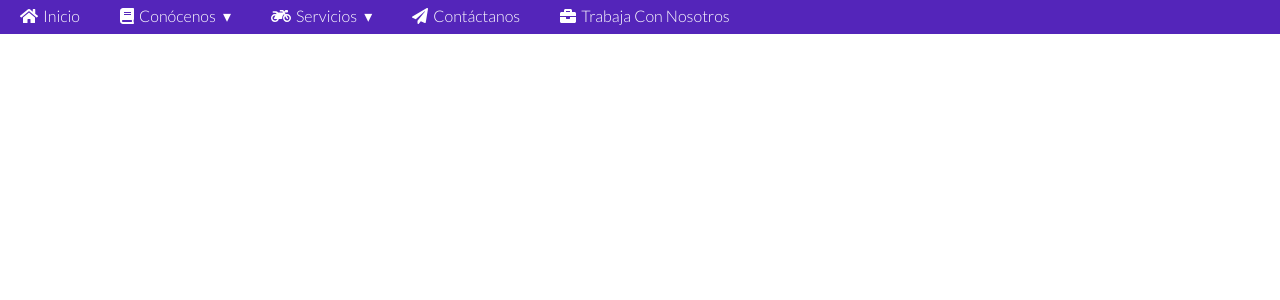
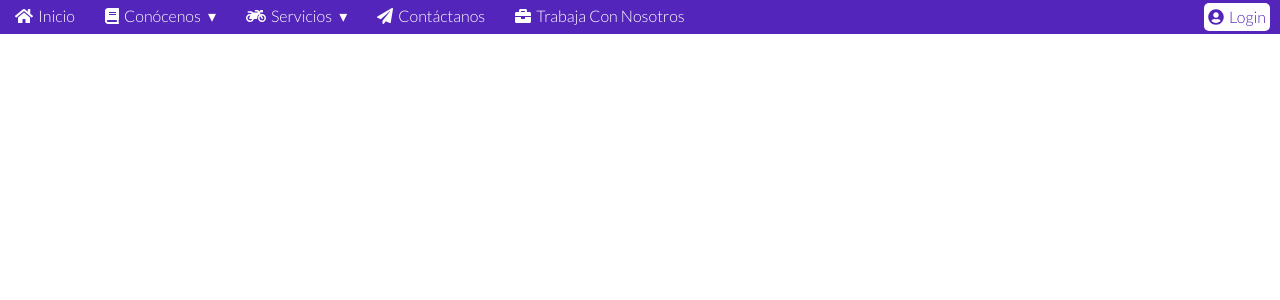
Before and after one commit to AlmondBro/serviiris, a React (Create React App) app: page / in a window 1280 px wide. Shown: the top 300 px of the page. Built offline with nearby package versions, Linux system fonts and the light colour scheme.

Commit message:
Adjust styling of the navbar and add a login button

```diff
--- a/src/components/Header/NavigationBar/NavBarToggle/NavBarToggleStyledComponents.js
+++ b/src/components/Header/NavigationBar/NavBarToggle/NavBarToggleStyledComponents.js
@@ -6,11 +6,14 @@ const InputCheckboxHack = styled('input')`
     left: -999999px;
     top: -99999px;
 
-    :checked ~ nav#basic-navbar-nav > ul.nav-ul {
-        display: block;
-        max-height: 500px;
-        opacity: 100%;
+    @media only screen and (max-width: 765px) {
+        :checked ~ nav#basic-navbar-nav > ul.nav-ul {
+            display: block;
+            max-height: 500px;
+            opacity: 100%;
+        }
     }
+
 `;
 const MenuBarToggleButtonLabel = styled('label')`
     cursor: pointer;
--- a/src/components/Header/NavigationBar/NavigationBar.js
+++ b/src/components/Header/NavigationBar/NavigationBar.js
@@ -1,13 +1,13 @@
 import React from 'react';
 
 import { FontAwesomeIcon } from '@fortawesome/react-fontawesome';
-import { faHome, faSearch, faBriefcase, faPaperPlane, faMotorcycle, faBook, faBookDead } from '@fortawesome/free-solid-svg-icons';
+import { faHome, faSearch, faBriefcase, faPaperPlane, faMotorcycle, faBook, faUserCircle } from '@fortawesome/free-solid-svg-icons';
 
 import NavBarToggle from './NavBarToggle/NavBarToggle.js';
 
 //Import styled components
 import  {   NavBar, NavIrisLogo, NavContainer, NavLogoContainer, NavLogoContainerLink,
-            Nav, NavUl, NavLi, NavLink, FontAwesomeIconStyled
+            Nav, NavUl, NavLi, NavLink, FontAwesomeIconStyled, UserIconButton
         } from './NavigationBarStyledComponents.js';
 
 
@@ -102,7 +102,16 @@ const NavigationBar = (props) => {
                                     Trabaja Con Nosotros
                                 </NavLink>
                             </NavLi>
+
+                            <NavLi>
+                                <UserIconButton>
+                                    <FontAwesomeIconStyled icon={faUserCircle} />
+                                    <label>Login</label>
+                                </UserIconButton>
+                            </NavLi>
                         </NavUl>
+
+
                 </Nav>
                 {/* <form>
                     <p style={{margin: 0}}>
--- a/src/components/Header/NavigationBar/NavigationBarStyledComponents.js
+++ b/src/components/Header/NavigationBar/NavigationBarStyledComponents.js
@@ -35,7 +35,7 @@ const NavContainer = styled('div')`
     /* Breakpoint of 1000px  */
 
     display: flex;
-    justify-content: center;
+    justify-content: flex-start;
     align-items: center;
 
     width: 100%;
@@ -90,7 +90,9 @@ const Nav = styled('nav')`
     flex-direction: row;
     justify-content: flex-start;
 
-    margin-right: auto;
+    /* margin-right: 0; */
+    width: 100%;
+    /* auto;  */
 
     @media only screen and (max-width: 765px) {
         position: absolute;
@@ -103,9 +105,16 @@ const Nav = styled('nav')`
 
 const NavUl = styled('ul')`
     position: relative;
+    display: flex;
+    flex-direction: row;
+    justify-content: flex-start;
+    align-content: center;
+    align-items: center;
+
     list-style: none;
     margin: 0;
     padding: 0;
+    width: 100%;
 
     transition: max-height 500ms ease-out, opacity 500ms ease-out;
 
@@ -113,6 +122,10 @@ const NavUl = styled('ul')`
     border-bottom-right-radius: 12px;
     /* border-top-left-radius: 12px;
     border-top-right-radius: 12px; */
+
+    & li:last-child {
+        margin-left: auto;
+    }
 
     @media only screen and (max-width: 765px) {
         position: absolute;
@@ -133,7 +146,7 @@ const NavLi = styled('li')`
     position: relative;
     cursor: pointer;
 
-    margin: 0 15px;
+    margin: 0 10px;
 
     ul {
         position: absolute;
@@ -259,5 +272,22 @@ const FontAwesomeIconStyled = styled(FontAwesomeIcon)`
     }
 `; //end FontAwesomeIconStyled
 
+const UserIconButton = styled('button')`
+    background-color: white;
+    padding: 2px 4px;
+    border-radius: 5px;
+    border: 0;
+
+    color: #5425BA;
+
+    cursor: pointer;
+
+    label {
+        cursor: pointer;
+        padding: 0;
+        margin: 0;
+    }
+`;
+
 export {    NavBar, NavIrisLogo, NavContainer, NavLogoContainer, NavLogoContainerLink,
-            Nav, NavUl, NavLi, NavLink, FontAwesomeIconStyled };
+            Nav, NavUl, NavLi, NavLink, FontAwesomeIconStyled, UserIconButton };
```
